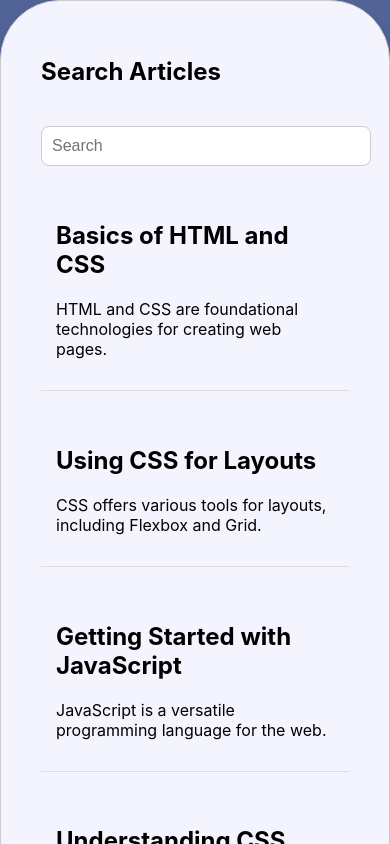
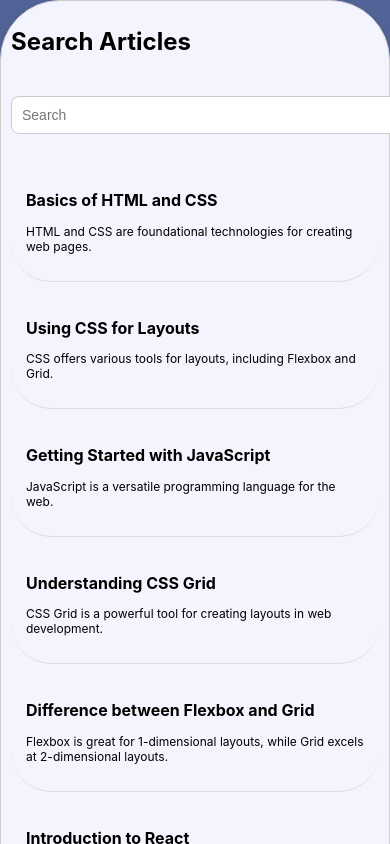
Before and after one commit to ali9issa99/search-box, a React (Create React App) app: page / in a window 390 px wide. Shown: the top 844 px of the page. Built offline with nearby package versions, Linux system fonts and the light colour scheme.

Commit message:
added more customized css edites

```diff
--- a/src/App.css
+++ b/src/App.css
@@ -30,19 +30,76 @@ h1{
 
 .articles{
     text-align: left;
+
 }
 
 .article{
     margin-bottom: 20px;
     padding: 15px;
     border-bottom: 1px solid #ddd;
+    border-radius: 40px;
+    opacity: 0;
+    transform: translateY(10px);
+    animation: slideIn 0.4s forwards;
+}
+
+@keyframes slideIn {
+    from {
+      opacity: 0;
+      transform: translateY(10px);
+    }
+    to {
+      opacity: 1;
+      transform: translateY(0);
+    }
+  }
+
+.article:hover{
+    box-shadow: 0px 6px 12px rgba(0, 0, 0, 0.2);
+    transform: scale(1.02);
+    transition: all 0.2 ease;
 }
 
 .highlight{
     background-color: yellow;
+    animation: fadeIn 0.5s ease;
+}
+
+@keyframes fadeIn{
+    from { opacity: 0;}
+    to{ opacity: 1;}
 }
 
 .no-result{
     color: #777;
     text-align: center;
 }
+
+
+@media (max-width:480px){
+    .main-container{
+        padding: 10px;
+    }
+
+    .search-input{
+        width: 100%;
+        font-size: 14px;
+    }
+
+    .article{
+        padding:15px;
+        margin: 8px 0;
+    }
+
+    .article h2{
+        font-size: 16px;
+    }
+
+    .article p{
+        font-size: 12px;
+    }
+
+    .no-result{
+        font-size: 16px;
+    }
+}
```
